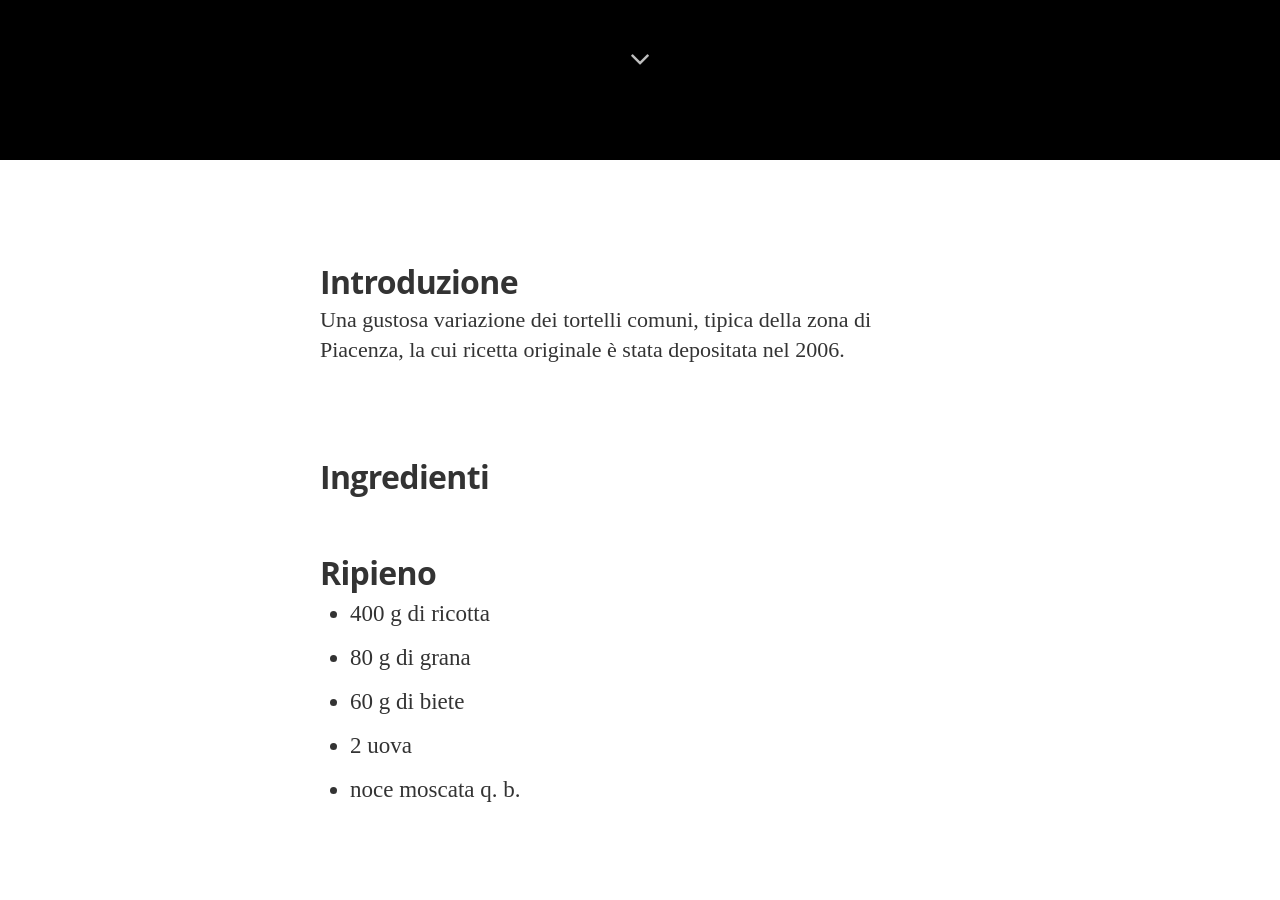
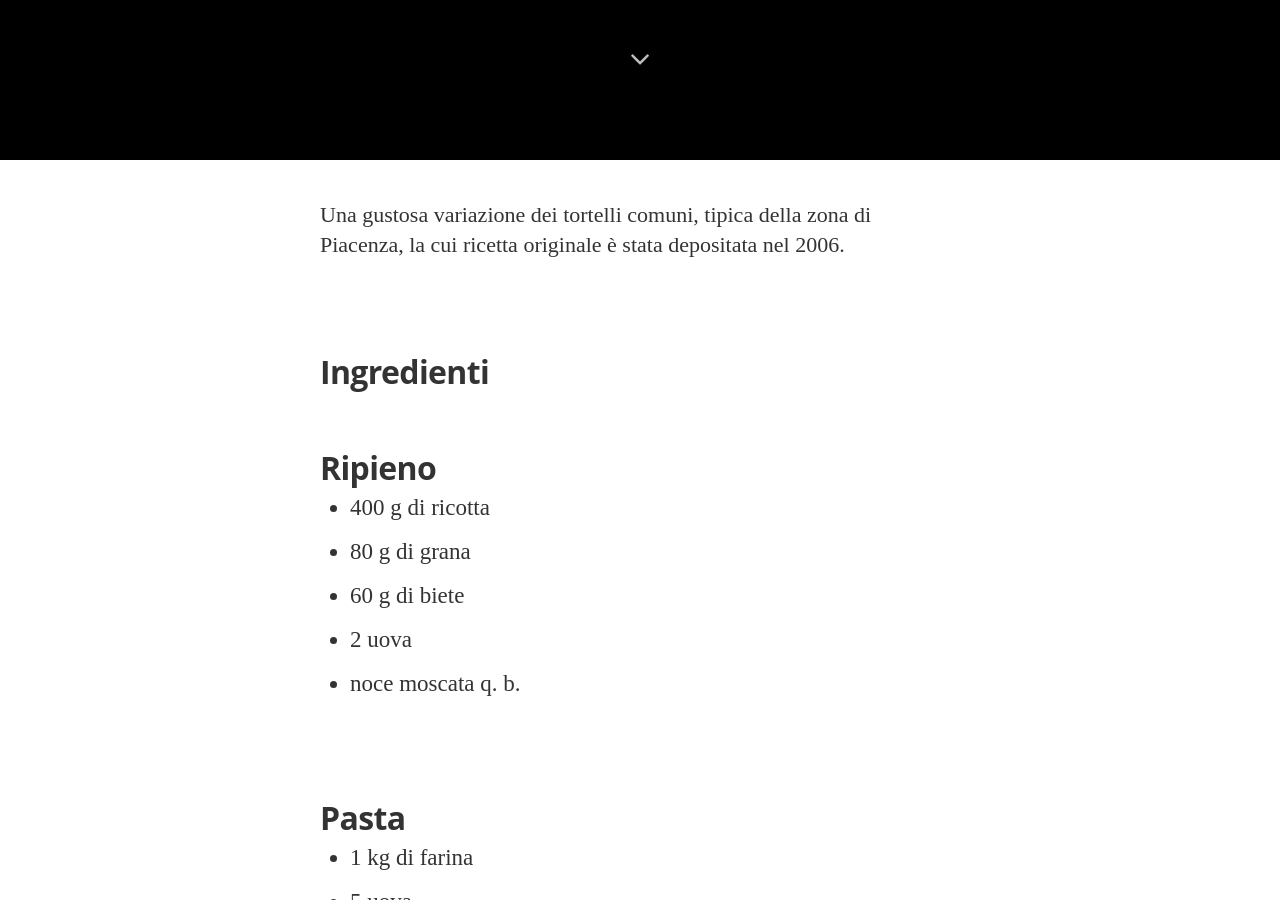
Before and after one commit to TwoBeautifulGeeks/osteria_nascosta, a Jekyll site: the page built from _posts/2020-08-18-tortelli-con-la-coda.markdown, in a window 1280 px wide and 900 px high, scrolled down 740 px. Built offline with Jekyll 4.4.1, drawn with Linux system fonts in a browser that asks for light colours; nearby versions of some CDN libraries; some web fonts are replaced.

Commit message:
Fixed first line of markdown files

```diff
--- a/_posts/2019-03-22-ravioli-ricotta-e-spinaci.markdown
+++ b/_posts/2019-03-22-ravioli-ricotta-e-spinaci.markdown
@@ -3,12 +3,9 @@
 title:  "Ravioli ricotta e spinaci"
 date:   2019-03-22
 categories: ricette
-tags: featured
+tags:
 image: /assets/article_images/ravioli-ricotta-spinaci.jpg
 ---
-
-# Introduzione
-
 Uno dei primi piatti di pasta fresca ripiena all'uovo per eccellenza.
 I ravioli ricotta e spinaci con il condimento a base di burro, salvia e parmigiano sono infatti uno dei piatti preferiti per le feste.
 Una ricetta di media difficoltà che si può preparare a casa seguendo passo passo le indicazioni che vi forniamo.
--- a/_posts/2020-08-18-tortelli-con-la-coda.markdown
+++ b/_posts/2020-08-18-tortelli-con-la-coda.markdown
@@ -2,12 +2,9 @@
 layout: post
 title:  "Tortelli con la coda"
 categories: ricette
-tags: featured
+tags:
 image: /assets/article_images/tortelli-coda.jpg
 ---
-
-# Introduzione
-
 Una gustosa variazione dei tortelli comuni, tipica della zona di Piacenza, la cui ricetta originale è stata depositata nel 2006.
 
 
```
Also changed, not shown: _posts/2020-05-18-erbazzone.md (+1 -4 lines).
